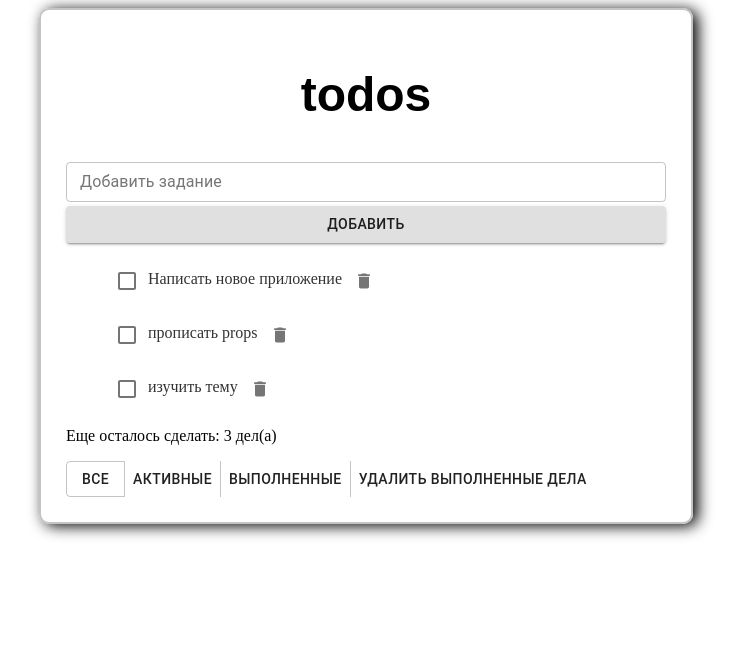
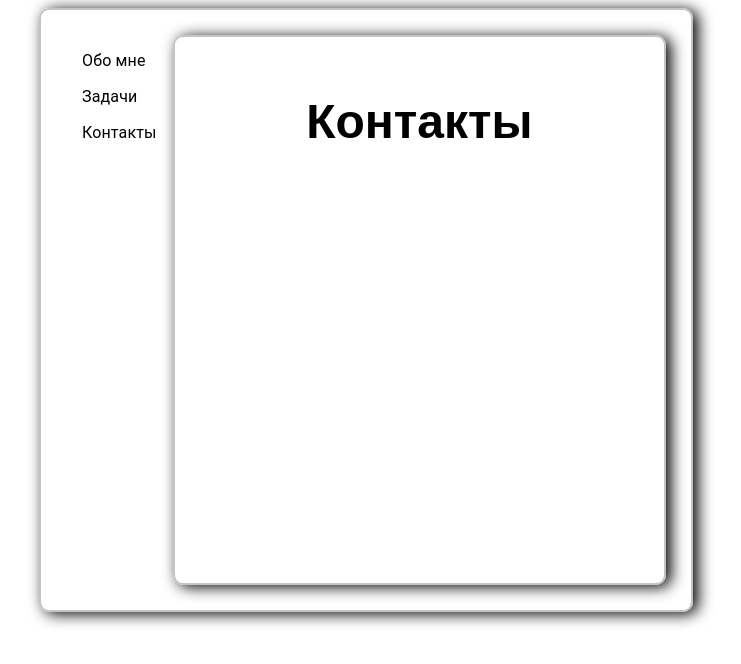
Before and after one commit to WebHeroSchool/Flack_todo, a React (Create React App) app: page /contacts in a window 1280 px wide. Shown: the top 664 px of the page, without its empty margins (274-1015 px from the left). Built offline with nearby package versions, Linux system fonts and the light colour scheme.

Commit message:
add Router

```diff
--- a/package.json
+++ b/package.json
@@ -10,6 +10,7 @@
     "prop-types": "^15.7.2",
     "react": "^17.0.1",
     "react-dom": "^17.0.1",
+    "react-router-dom": "^5.2.0",
     "react-scripts": "4.0.1",
     "web-vitals": "^0.2.4"
   },
--- /dev/null
+++ b/src/components/About/About.js
@@ -0,0 +1,8 @@
+import React from 'react';
+import styles from './About.module.css';
+
+const About = () => (
+  <h1 className={styles.title}>Обо мне</h1>
+)
+
+export default About;
--- /dev/null
+++ b/src/components/About/About.module.css
@@ -0,0 +1,5 @@
+.title {
+  font-family: fantasy;
+  text-align: center;
+  font-size: 48px;
+}
--- a/src/components/App/App.js
+++ b/src/components/App/App.js
@@ -1,85 +1,27 @@
-import React, { useState, useEffect } from 'react';
-import InputItem from '../InputItem/InputItem';
-import ItemList from '../ItemList/ItemList';
-import Footer from '../Footer/Footer';
+import React from 'react';
+import { BrowserRouter as Router, Route, Link } from 'react-router-dom';
+import MenuItem from '@material-ui/core/MenuItem';
+import MenuList from '@material-ui/core/MenuList';
 import styles from './App.module.css';
+import Todo from '../Todo/Todo';
+import Contacts from '../Contacts/Contacts';
+import About from '../About/About';
 
-const App = () => {
-  const initialState = {
-        items: [
-          {
-            value: 'Написать новое приложение',
-            isDone: false,
-            id: 0
-          },
-          {
-            value: 'прописать props',
-            isDone: false,
-            id: 1
-          },
-          {
-            value: 'изучить тему',
-            isDone: false,
-            id: 2
-          },
-        ],
-        count: 3
-      };
-const [items, setTodoItem] = useState(initialState.items);
-const [count, setCount] = useState(initialState.count);
-
-useEffect(() => {
-  console.log('update');
-});
-
-useEffect(() => {
-  console.log('mount');
-}, []);
-
-      const onClickDone = id => {
-        const newItemList = items.map(item => {
-          const newItem = {...item};
-          if(item.id === id){
-            newItem.isDone = !item.isDone;
-          }
-
-          return newItem;
-        });
-
-        setTodoItem(newItemList)
-      };
-
-      const onClickDelete = id => {
-        const newItemList = items.filter(item => item.id !== id);
-        setTodoItem(newItemList);
-        setCount(count => count - 1);
-      };
-
-      const onClickAdd = value => {
-        const newItems = [
-          ...items,
-          {
-            value,
-            isDone: false,
-            id: count + 1
-          }
-        ];
-        setTodoItem(newItems);
-        setCount(count => count + 1);
-      }
-
-        return (
-        <div className={styles.wrap}>
-          <h1 className={styles.title}>todos</h1>
-          <InputItem onClickAdd={onClickAdd} />
-          <ItemList
-          items={items}
-          onClickDone={onClickDone}
-          onClickDelete={onClickDelete}
-          />
-          <Footer count={count}/>
-        </div>
-        );
-};
+const App = () => (
+  <Router>
+    <div className={styles.wrap}>
+          <MenuList>
+            <Link to='/' className={styles.link}><MenuItem>Обо мне</MenuItem></Link>
+            <Link to='/todo' className={styles.link}><MenuItem>Задачи</MenuItem></Link>
+            <Link to='/contacts' className={styles.link}><MenuItem>Контакты</MenuItem></Link>
+          </MenuList>
+          <div className={styles.content}>
+            <Route path='/' exact component={About} />
+            <Route path='/todo' component={Todo} />
+            <Route path='/contacts' component={Contacts} />
+          </div>
+    </div>
+  </Router>
+);
 
 export default App;
--- a/src/components/App/App.module.css
+++ b/src/components/App/App.module.css
@@ -1,14 +1,24 @@
 .wrap {
   margin: auto;
+  width: 600px;
+  height: 550px;
+  border: 2px solid #c4c4c4;
+  border-radius: 10px;
+  padding: 25px;
+  box-shadow: 5px 2px 15px #000;
+  display: flex;
+}
+
+.content {
   width: 600px;
   border: 2px solid #c4c4c4;
   border-radius: 10px;
   padding: 25px;
   box-shadow: 5px 2px 15px #000;
+  display: block;
 }
 
-.title {
-  font-family: fantasy;
-  text-align: center;
-  font-size: 48px;
+.link {
+  text-decoration: none;
+  color: #000;
 }
--- /dev/null
+++ b/src/components/Contacts/Contacts.js
@@ -0,0 +1,8 @@
+import React from 'react';
+import styles from './Contacts.module.css';
+
+const Contacts = () => (
+  <h1 className={styles.title}>Контакты</h1>
+)
+
+export default Contacts;
--- /dev/null
+++ b/src/components/Contacts/Contacts.module.css
@@ -0,0 +1,5 @@
+.title {
+  font-family: fantasy;
+  text-align: center;
+  font-size: 48px;
+}
--- a/src/components/Footer/Footer.js
+++ b/src/components/Footer/Footer.js
@@ -8,12 +8,12 @@
 const Footer = ({count}) => (
 <div>
   <p className={styles.text}>Еще осталось сделать: {count} дел(а)</p>
-<ButtonGroup className={styles.buttons} variant="text" color="default" aria-label="text primary button group">
-  <Button variant="outlined">Все</Button>
-  <Button>Активные</Button>
-  <Button>Выполненные</Button>
-  <Button>Удалить выполненные дела</Button>
-</ButtonGroup>
+  <ButtonGroup className={styles.buttons} variant="text" color="default" aria-label="text primary button group">
+    <Button className={styles.button} variant="outlined">Все</Button>
+    <Button className={styles.button}>Активные</Button>
+    <Button className={styles.button}>Выполненные</Button>
+    <Button className={styles.button}>Удалить выполненные дела</Button>
+  </ButtonGroup>
 </div>
 );
 
--- a/src/components/Footer/Footer.module.css
+++ b/src/components/Footer/Footer.module.css
@@ -6,3 +6,7 @@
   display: flex;
   justify-content: center;
 }
+
+.button {
+  font-size: 10px;
+}
--- /dev/null
+++ b/src/components/Todo/Todo.js
@@ -0,0 +1,85 @@
+import React, { useState, useEffect } from 'react';
+import styles from './Todo.module.css';
+import InputItem from '../InputItem/InputItem';
+import ItemList from '../ItemList/ItemList';
+import Footer from '../Footer/Footer';
+
+const App = () => {
+  const initialState = {
+        items: [
+          {
+            value: 'Написать новое приложение',
+            isDone: false,
+            id: 0
+          },
+          {
+            value: 'прописать props',
+            isDone: false,
+            id: 1
+          },
+          {
+            value: 'изучить тему',
+            isDone: false,
+            id: 2
+          },
+        ],
+        count: 3
+      };
+const [items, setTodoItem] = useState(initialState.items);
+const [count, setCount] = useState(initialState.count);
+
+useEffect(() => {
+  console.log('update');
+});
+
+useEffect(() => {
+  console.log('mount');
+}, []);
+
+      const onClickDone = id => {
+        const newItemList = items.map(item => {
+          const newItem = {...item};
+          if(item.id === id){
+            newItem.isDone = !item.isDone;
+          }
+
+          return newItem;
+        });
+
+        setTodoItem(newItemList)
+      };
+
+      const onClickDelete = id => {
+        const newItemList = items.filter(item => item.id !== id);
+        setTodoItem(newItemList);
+        setCount(count => count - 1);
+      };
+
+      const onClickAdd = value => {
+        const newItems = [
+          ...items,
+          {
+            value,
+            isDone: false,
+            id: count + 1
+          }
+        ];
+        setTodoItem(newItems);
+        setCount(count => count + 1);
+      }
+
+        return (
+          <>
+          <h1 className={styles.title}>Задачи</h1>
+          <InputItem onClickAdd={onClickAdd} />
+          <ItemList
+          items={items}
+          onClickDone={onClickDone}
+          onClickDelete={onClickDelete}
+          />
+          <Footer count={count} />
+          </>
+        );
+};
+
+export default App;
--- /dev/null
+++ b/src/components/Todo/Todo.module.css
@@ -0,0 +1,5 @@
+.title {
+  font-family: fantasy;
+  text-align: center;
+  font-size: 48px;
+}
```
Also changed, not shown: 2 other files (tests, documents, lock files or other folders).
